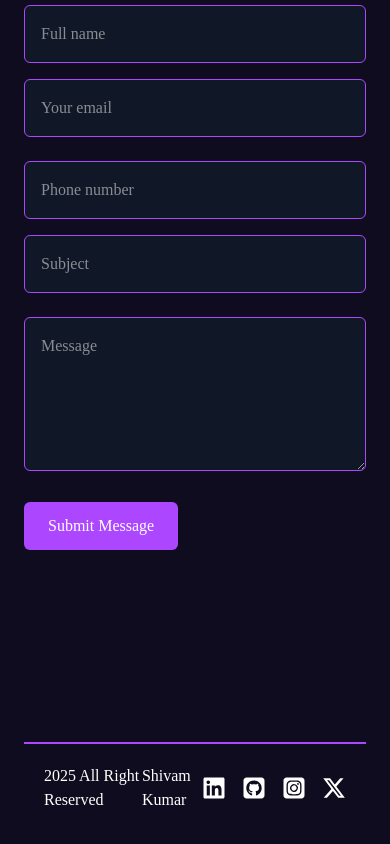
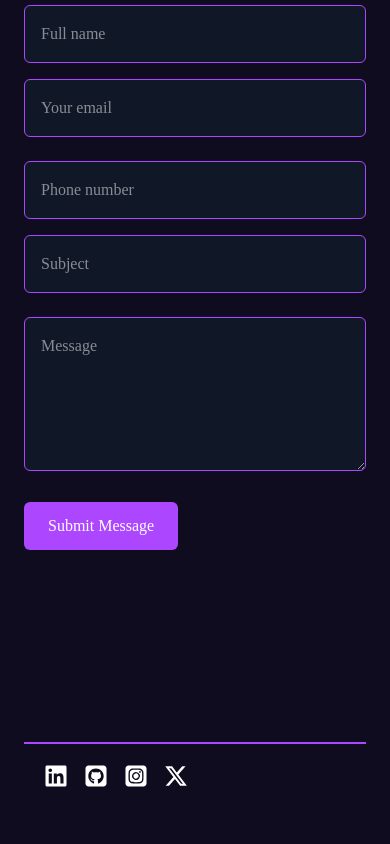
Before and after one commit to Shivam3410/porfolio, a React (Vite) app: page / in a window 390 px wide. Shown: the part 2944-3788 px from the top of the page. Built offline with nearby package versions, Linux system fonts and the light colour scheme; no server answers.

Commit message:
footer update

```diff
--- a/src/Components/Contacts.jsx
+++ b/src/Components/Contacts.jsx
@@ -115,9 +115,9 @@ const Contact = () => {
                 </div>
             </div>
             <div className='mt-48 flex justify-between items-center p-5 text-white border-t-2 border-purple-500'>
-                <p>2025 All Right Reserved</p>
-                <p>Shivam Kumar</p>
-                <div className='flex justify-center space-x-4 text-white'>
+                <p className='hidden md:flex justify-between items-center'>2025 All Right Reserved</p>
+                <p className='hidden md:flex justify-between items-center'>Shivam Kumar</p>
+                <div className='flex space-x-4'>
                     <a href="https://www.linkedin.com/in/shad%C3%B8w-sh%C3%AEv%C3%A1m-01a9602a8?utm_source=share&utm_campaign=share_via&utm_content=profile&utm_medium=android_app" className='hover:text-purple-500'> <FaLinkedin className='w-6 h-6' /></a>
                     <a href="https://github.com/Shivam3410" className='hover:text-purple-500'><FaSquareGithub className='w-6 h-6' /></a>
                     <a href="https://www.instagram.com/shadow_shivam?utm_source=qr&igsh=eTl3YnY4cnY1ajF3" className='hover:text-purple-500'><FaSquareInstagram className='w-6 h-6' /></a>
```
